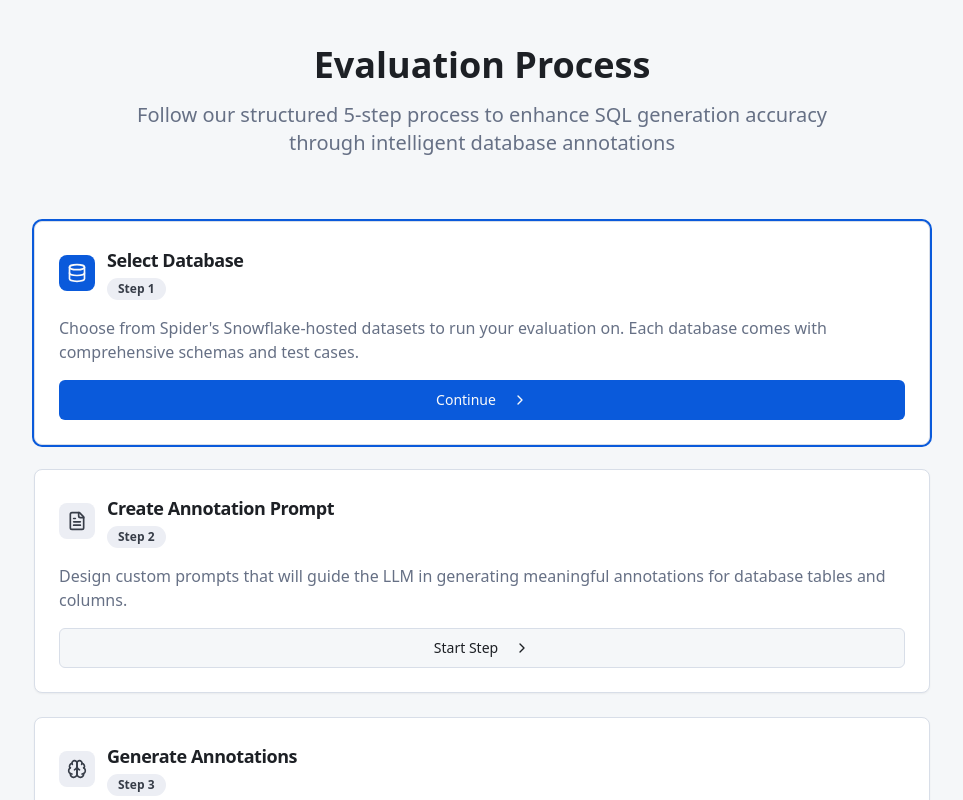
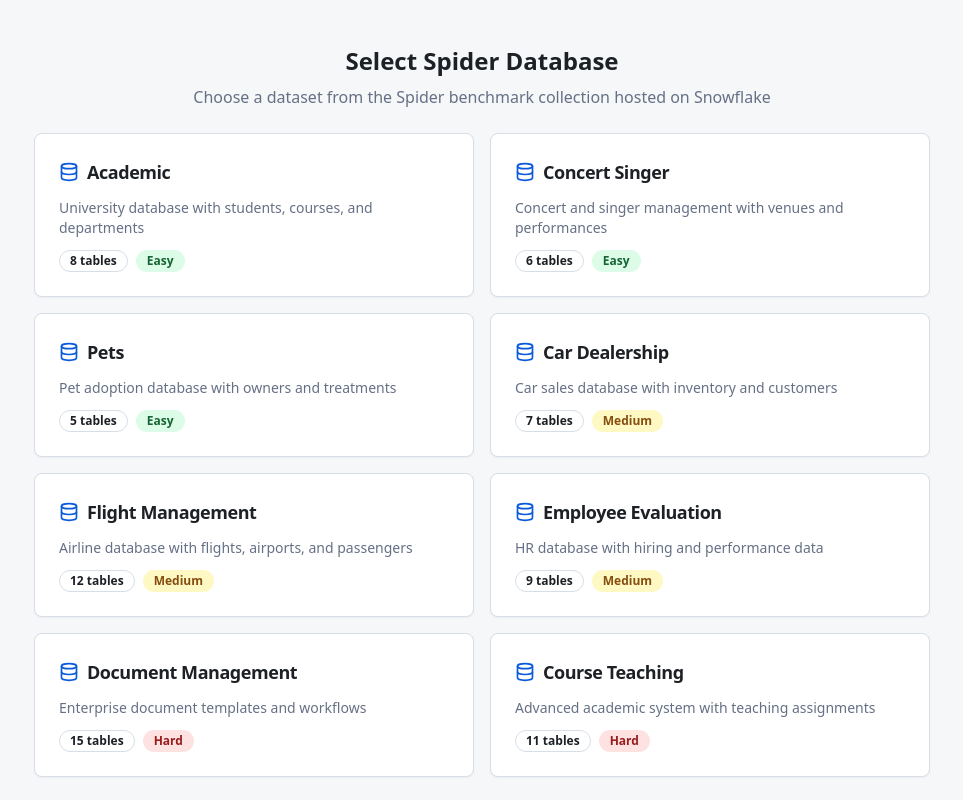
Before and after one commit to bansalshubhammailbox-collab/db-illuminator, a React (Vite) app: page / in a window 1280 px wide. Both pictures are taken after a click on the button "Continue". Shown: the part 952-1752 px from the top of the page, without its empty margins (158-1121 px from the left). Built offline with nearby package versions, Linux system fonts and the light colour scheme.

Commit message:
Fix: Database selection not clickable
The user reported that the "select database" option is not clickable. This commit addresses the issue to enable database selection.

```diff
--- /dev/null
+++ b/src/components/DatabaseSelector.tsx
@@ -0,0 +1,137 @@
+import { useState } from "react";
+import { Card, CardContent, CardDescription, CardHeader, CardTitle } from "@/components/ui/card";
+import { Button } from "@/components/ui/button";
+import { Badge } from "@/components/ui/badge";
+import { Database, Check, ArrowRight } from "lucide-react";
+
+const spiderDatabases = [
+  {
+    id: "academic",
+    name: "Academic",
+    description: "University database with students, courses, and departments",
+    tables: 8,
+    difficulty: "Easy"
+  },
+  {
+    id: "concert_singer",
+    name: "Concert Singer",
+    description: "Concert and singer management with venues and performances",
+    tables: 6,
+    difficulty: "Easy"
+  },
+  {
+    id: "pets_1",
+    name: "Pets",
+    description: "Pet adoption database with owners and treatments",
+    tables: 5,
+    difficulty: "Easy"
+  },
+  {
+    id: "car_1",
+    name: "Car Dealership",
+    description: "Car sales database with inventory and customers",
+    tables: 7,
+    difficulty: "Medium"
+  },
+  {
+    id: "flight_2",
+    name: "Flight Management",
+    description: "Airline database with flights, airports, and passengers",
+    tables: 12,
+    difficulty: "Medium"
+  },
+  {
+    id: "employee_hire_evaluation",
+    name: "Employee Evaluation",
+    description: "HR database with hiring and performance data",
+    tables: 9,
+    difficulty: "Medium"
+  },
+  {
+    id: "cre_Doc_Template_Mgt",
+    name: "Document Management",
+    description: "Enterprise document templates and workflows",
+    tables: 15,
+    difficulty: "Hard"
+  },
+  {
+    id: "course_teach",
+    name: "Course Teaching",
+    description: "Advanced academic system with teaching assignments",
+    tables: 11,
+    difficulty: "Hard"
+  }
+];
+
+interface DatabaseSelectorProps {
+  onSelect: (database: typeof spiderDatabases[0]) => void;
+  selectedDatabase?: typeof spiderDatabases[0];
+}
+
+export function DatabaseSelector({ onSelect, selectedDatabase }: DatabaseSelectorProps) {
+  const getDifficultyColor = (difficulty: string) => {
+    switch (difficulty) {
+      case "Easy": return "bg-green-100 text-green-800 dark:bg-green-900 dark:text-green-300";
+      case "Medium": return "bg-yellow-100 text-yellow-800 dark:bg-yellow-900 dark:text-yellow-300";
+      case "Hard": return "bg-red-100 text-red-800 dark:bg-red-900 dark:text-red-300";
+      default: return "bg-secondary text-secondary-foreground";
+    }
+  };
+
+  return (
+    <div className="space-y-6">
+      <div className="text-center">
+        <h3 className="text-2xl font-bold mb-2">Select Spider Database</h3>
+        <p className="text-muted-foreground">Choose a dataset from the Spider benchmark collection hosted on Snowflake</p>
+      </div>
+
+      <div className="grid md:grid-cols-2 gap-4 max-w-4xl mx-auto">
+        {spiderDatabases.map((db) => (
+          <Card
+            key={db.id}
+            className={`cursor-pointer transition-all duration-200 hover:shadow-lg ${
+              selectedDatabase?.id === db.id ? 'ring-2 ring-primary bg-primary/5' : ''
+            }`}
+            onClick={() => onSelect(db)}
+          >
+            <CardHeader className="pb-3">
+              <div className="flex items-center justify-between">
+                <div className="flex items-center gap-2">
+                  <Database className="h-5 w-5 text-primary" />
+                  <CardTitle className="text-lg">{db.name}</CardTitle>
+                </div>
+                {selectedDatabase?.id === db.id && (
+                  <Check className="h-5 w-5 text-primary" />
+                )}
+              </div>
+            </CardHeader>
+            <CardContent className="space-y-3">
+              <CardDescription className="text-sm">
+                {db.description}
+              </CardDescription>
+              <div className="flex items-center justify-between">
+                <div className="flex items-center gap-2">
+                  <Badge variant="outline" className="text-xs">
+                    {db.tables} tables
+                  </Badge>
+                  <Badge className={`text-xs ${getDifficultyColor(db.difficulty)}`}>
+                    {db.difficulty}
+                  </Badge>
+                </div>
+              </div>
+            </CardContent>
+          </Card>
+        ))}
+      </div>
+
+      {selectedDatabase && (
+        <div className="text-center">
+          <Button size="lg" className="px-8">
+            Continue with {selectedDatabase.name}
+            <ArrowRight className="ml-2 h-4 w-4" />
+          </Button>
+        </div>
+      )}
+    </div>
+  );
+}
--- a/src/components/ProcessOverview.tsx
+++ b/src/components/ProcessOverview.tsx
@@ -37,9 +37,10 @@ const processSteps = [
 interface ProcessOverviewProps {
   activeStep?: number;
   completedSteps?: number[];
+  onStartStep?: (step: number) => void;
 }
 
-export function ProcessOverview({ activeStep = 1, completedSteps = [] }: ProcessOverviewProps) {
+export function ProcessOverview({ activeStep = 1, completedSteps = [], onStartStep }: ProcessOverviewProps) {
   return (
     <section className="py-20 bg-background">
       <div className="container mx-auto px-4">
@@ -62,7 +63,7 @@ export function ProcessOverview({ activeStep = 1, completedSteps = [] }: Process
               icon={step.icon}
               isActive={activeStep === step.step}
               isCompleted={completedSteps.includes(step.step)}
-              onStart={() => console.log(`Starting step ${step.step}`)}
+              onStart={() => onStartStep?.(step.step)}
             />
           ))}
         </div>
--- a/src/pages/Index.tsx
+++ b/src/pages/Index.tsx
@@ -2,6 +2,7 @@ import { useState } from "react";
 import { HeroSection } from "@/components/HeroSection";
 import { ProcessOverview } from "@/components/ProcessOverview";
 import { CredentialStatus } from "@/components/CredentialStatus";
+import { DatabaseSelector } from "@/components/DatabaseSelector";
 import { Button } from "@/components/ui/button";
 import { Card, CardContent, CardDescription, CardHeader, CardTitle } from "@/components/ui/card";
 import { Badge } from "@/components/ui/badge";
@@ -18,6 +19,8 @@ import {
 
 const Index = () => {
   const [activeStep, setActiveStep] = useState(1);
+  const [selectedDatabase, setSelectedDatabase] = useState(null);
+  const [showDatabaseSelector, setShowDatabaseSelector] = useState(false);
 
   return (
     <div className="min-h-screen bg-gradient-subtle">
@@ -30,7 +33,29 @@ const Index = () => {
         </div>
       </section>
 
-      <ProcessOverview activeStep={activeStep} />
+      {showDatabaseSelector ? (
+        <section className="py-20 bg-background">
+          <div className="container mx-auto px-4">
+            <DatabaseSelector
+              onSelect={(db) => {
+                setSelectedDatabase(db);
+                setShowDatabaseSelector(false);
+                setActiveStep(2);
+              }}
+              selectedDatabase={selectedDatabase}
+            />
+          </div>
+        </section>
+      ) : (
+        <ProcessOverview
+          activeStep={activeStep}
+          onStartStep={(step) => {
+            if (step === 1) {
+              setShowDatabaseSelector(true);
+            }
+          }}
+        />
+      )}
 
       {/* Features Section */}
       <section className="py-20 bg-background/50">
```
